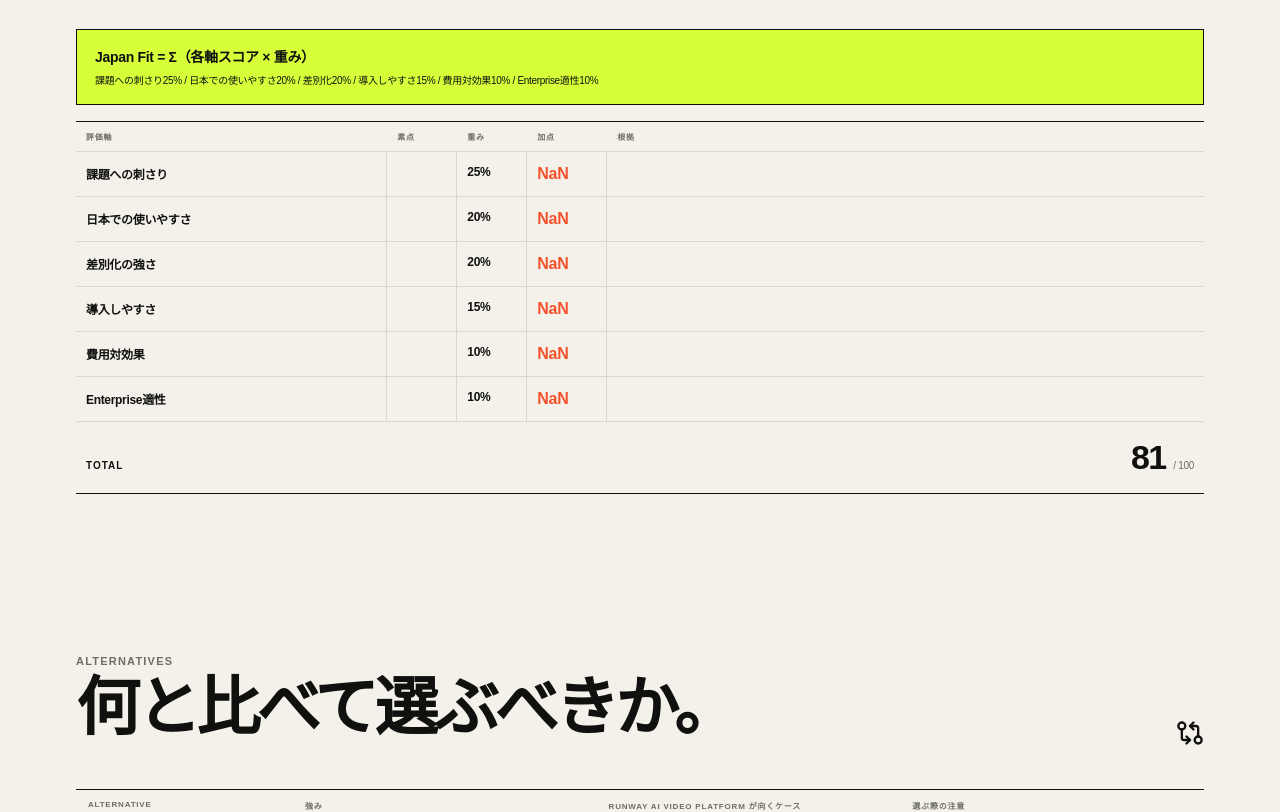
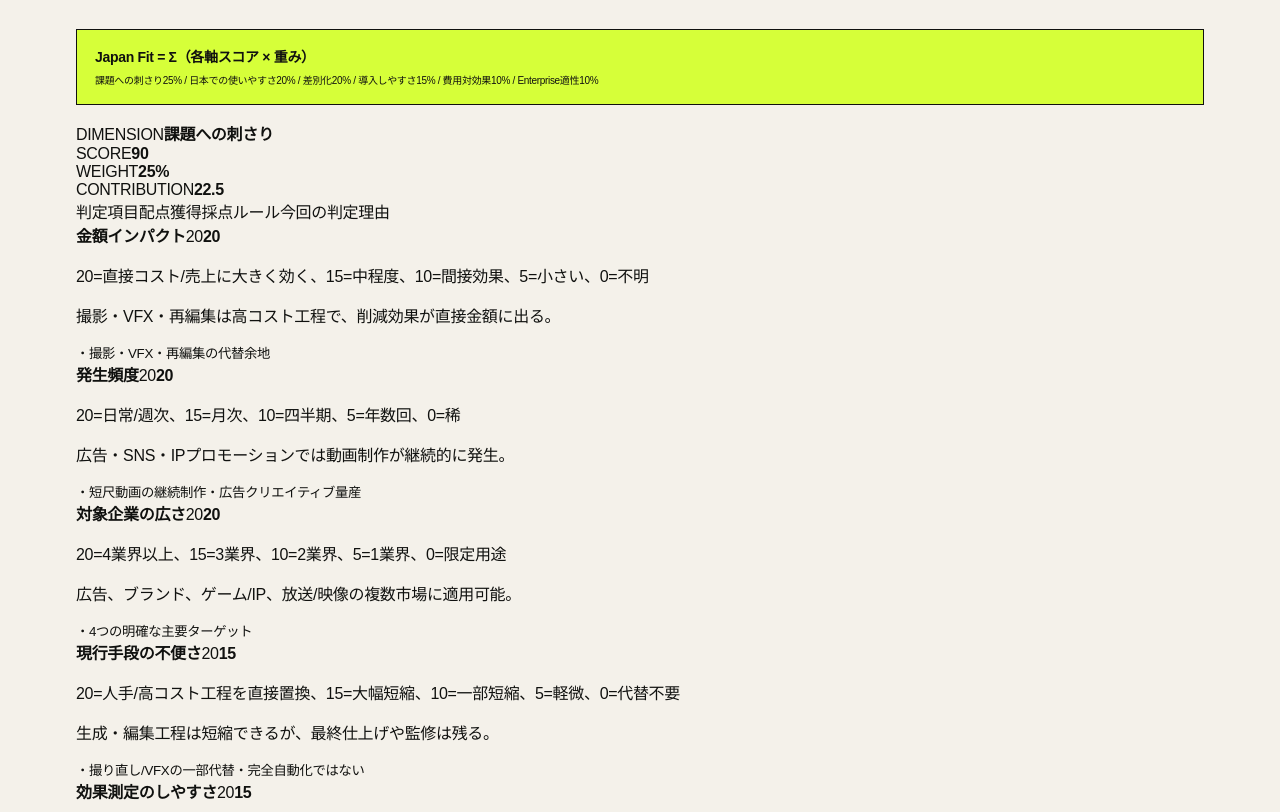
Before and after one commit to yasu-kai/tech-meets-japan, a Next.js app: page /products/runway-ai-video in a window 1280 px wide. Shown: the part 5260-6072 px from the top of the page. Built offline with nearby package versions, Linux system fonts and the light colour scheme.

Commit message:
Show rubric-level scoring and evidence

```diff
--- a/app/products/[slug]/page.tsx
+++ b/app/products/[slug]/page.tsx
@@ -2,7 +2,7 @@ import { notFound } from "next/navigation";
 import { ArrowUpRight, Building2, Check, GitCompareArrows, Sparkles, Languages, Headphones, Plug, ShieldCheck, WalletCards, Replace, Rocket, LockKeyhole } from "lucide-react";
 import Header from "@/components/Header";
 import Footer from "@/components/Footer";
-import { calculateJapanFit, companies, products } from "@/lib/data";
+import { calculateJapanFit, dimensionScore, companies, products } from "@/lib/data";
 
 export function generateStaticParams(){ return products.map(p=>({slug:p.slug})); }
 
@@ -180,22 +180,35 @@ export default async function ProductPage({params}:{params:Promise<{slug:string}
               <strong>Japan Fit = Σ（各軸スコア × 重み）</strong>
               <p>課題への刺さり25% / 日本での使いやすさ20% / 差別化20% / 導入しやすさ15% / 費用対効果10% / Enterprise適性10%</p>
             </div>
-            <div className="score-calculation-table">
-              <div className="score-calc-head"><span>評価軸</span><span>素点</span><span>重み</span><span>加点</span><span>根拠</span></div>
+            <div className="score-rubric-list">
               {intel.scoreBreakdown.map(item=>{
                 const weight=item.weight ?? 0;
-                const contribution=item.score*weight/100;
+                const score=dimensionScore(item);
+                const contribution=score*weight/100;
                 return (
-                  <div className="score-calc-row" key={item.label}>
-                    <strong>{item.label}</strong>
-                    <span>{item.score}</span>
-                    <span>{weight}%</span>
-                    <b>{contribution.toFixed(1)}</b>
-                    <div><p>{item.reason}</p>{item.evidence?.map(e=><small key={e}>・{e}</small>)}</div>
-                  </div>
+                  <section className="score-rubric-dimension" key={item.label}>
+                    <div className="score-rubric-summary">
+                      <div><span>DIMENSION</span><strong>{item.label}</strong></div>
+                      <div><span>SCORE</span><b>{score}</b></div>
+                      <div><span>WEIGHT</span><b>{weight}%</b></div>
+                      <div><span>CONTRIBUTION</span><b>{contribution.toFixed(1)}</b></div>
+                    </div>
+                    <div className="score-rubric-table">
+                      <div className="score-rubric-head"><span>判定項目</span><span>配点</span><span>獲得</span><span>採点ルール</span><span>今回の判定理由</span></div>
+                      {item.criteria.map(criterion=>(
+                        <div className="score-rubric-row" key={criterion.label}>
+                          <strong>{criterion.label}</strong>
+                          <span>{criterion.max}</span>
+                          <b>{criterion.awarded}</b>
+                          <p>{criterion.rule}</p>
+                          <div><p>{criterion.reason}</p>{criterion.evidence?.map(e=><small key={e}>・{e}</small>)}</div>
+                        </div>
+                      ))}
+                    </div>
+                  </section>
                 )
               })}
-              <div className="score-calc-total"><strong>TOTAL</strong><b>{calculatedFit}</b><span>/ 100</span></div>
+              <div className="score-calc-total"><strong>TOTAL JAPAN FIT</strong><b>{calculatedFit}</b><span>/ 100</span></div>
             </div>
           </section>
         )}
```
